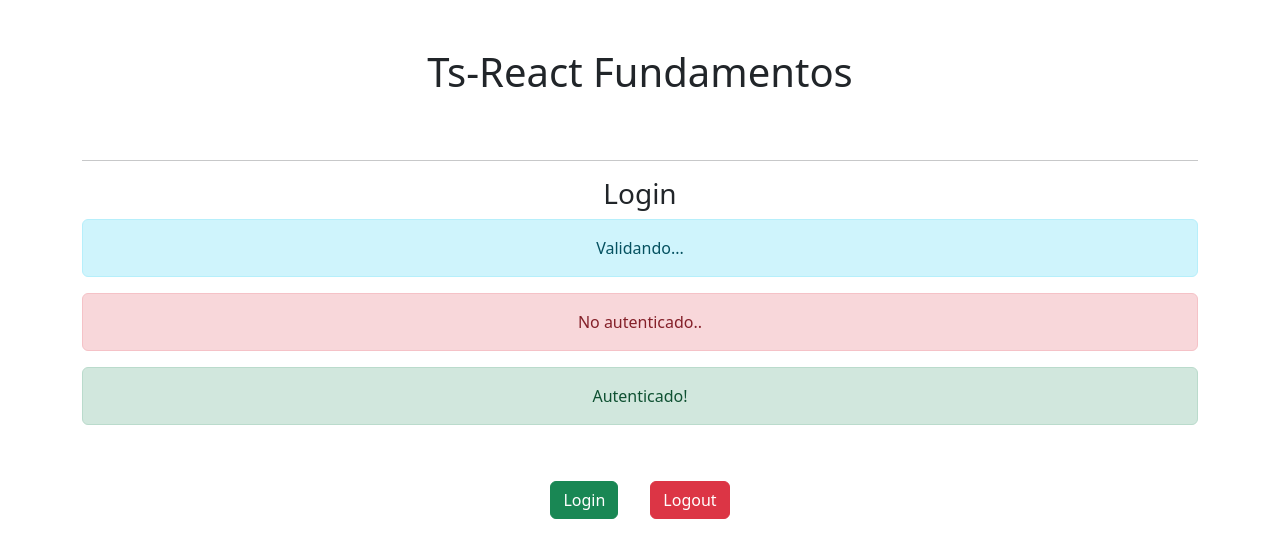
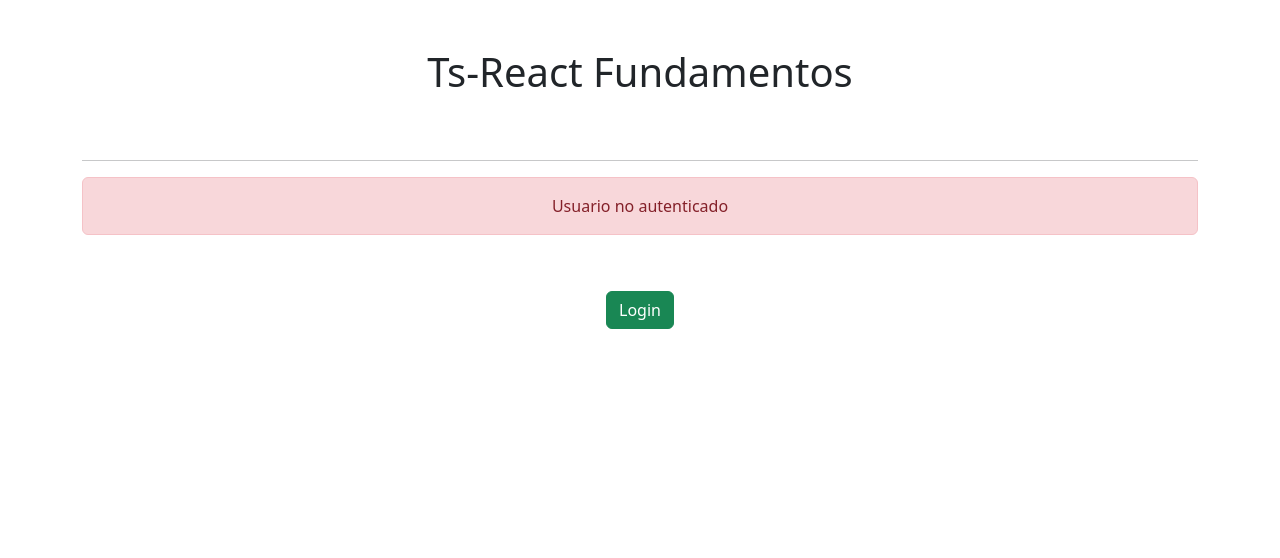
Before and after one commit to Gabipretel/React-Native, a React (Create React App) app in the folder 01-fundamentos/: page / in a window 1280 px wide. Shown: the top 558 px of the page. Built offline with nearby package versions, Linux system fonts and the light colour scheme.

Commit message:
useRreducer con TS

```diff
--- a/01-fundamentos/src/components/Login.tsx
+++ b/01-fundamentos/src/components/Login.tsx
@@ -1,51 +1,94 @@
-import { useReducer } from "react"
+import { useEffect, useReducer } from "react";
 
-
-interface AuthState{
+interface AuthState {
   validate: boolean;
   token: string | null;
   userName: string;
-    name: string
+  name: string;
 }
 
-const initialState:AuthState ={
+const initialState: AuthState = {
   validate: true,
   token: null,
-    userName: '',
-    name: ''
+  userName: "",
+  name: "",
+};
+
+type LoginPayload= {userName:string, name: string}
+type AuthAction = { type: 'logout' } | {type: 'login', payload:LoginPayload};
+
+const authReducer = (state: AuthState, action: AuthAction): AuthState => {
+  switch (action.type) {
+    case "logout":
+      return {
+        validate: false,
+        token: null,
+        userName: "",
+        name: "",
+      };
+
+    case "login":
+        const {userName,name}= action.payload
+        return {
+            validate: false,
+            token:'AGASDASDASD1223413',
+            userName,
+            name
+        }
+    default:
+      return state;
+  }
+};
+
+const Login = () => {
+  const [state, dispatch] = useReducer(authReducer, initialState);
+
+  useEffect(() => {
+    setTimeout(() => {
+      dispatch({ type: "logout" });
+    }, 2000);
+  }, []);
+
+  const login =()=>{
+    dispatch({type:'login', payload: {
+        name: 'Gabriel Pretel',
+        userName: 'Gabo'
+    }})
+  }
+  const logOut =()=>{
+    dispatch({type:'logout'})
   }
 
-type AuthAction ={ type: 'logout'}
-
-const authReducer = (state:AuthState,action:AuthAction):AuthState=>{
-    return {
-      ...initialState
+  if (state.validate) {
+    return (
+      <>
+        <h3>Login</h3>
+        <div className="alert alert-info">Validando...</div>
+      </>
+    );
   }
-}
-
-const Login = () => {
-
-    const [state, dispatch] = useReducer(authReducer, initialState)
 
   return (
     <>
-    <h3>Login</h3>
-    <div className="alert alert-info">
-        Validando...
-    </div>
-    <div className="alert alert-danger">
-        No autenticado..
-    </div>
+      {state.token ? (
+        <>
           <div className="alert alert-success">
-        Autenticado!
+            Autenticado como {state.userName}
           </div>
           <div className="p-4">
-    <button className="btn btn-success m-3">Login</button>
-    <button className="btn btn-danger m-3">Logout</button>
+            <button className="btn btn-danger m-3" onClick={()=>{logOut()}}>Logout</button>
           </div>
         </>
+      ) : (
+        <>
+          <div className="alert alert-danger">Usuario no autenticado</div>
+          <div className="p-4">
+            <button className="btn btn-success m-3" onClick={()=>login()} >Login</button>
+          </div>
+        </>
+      )}
+    </>
+  );
+};
 
-  )
-}
-
-export default Login
+export default Login;
```
Lines whose indentation alone changed are shown as unchanged.
